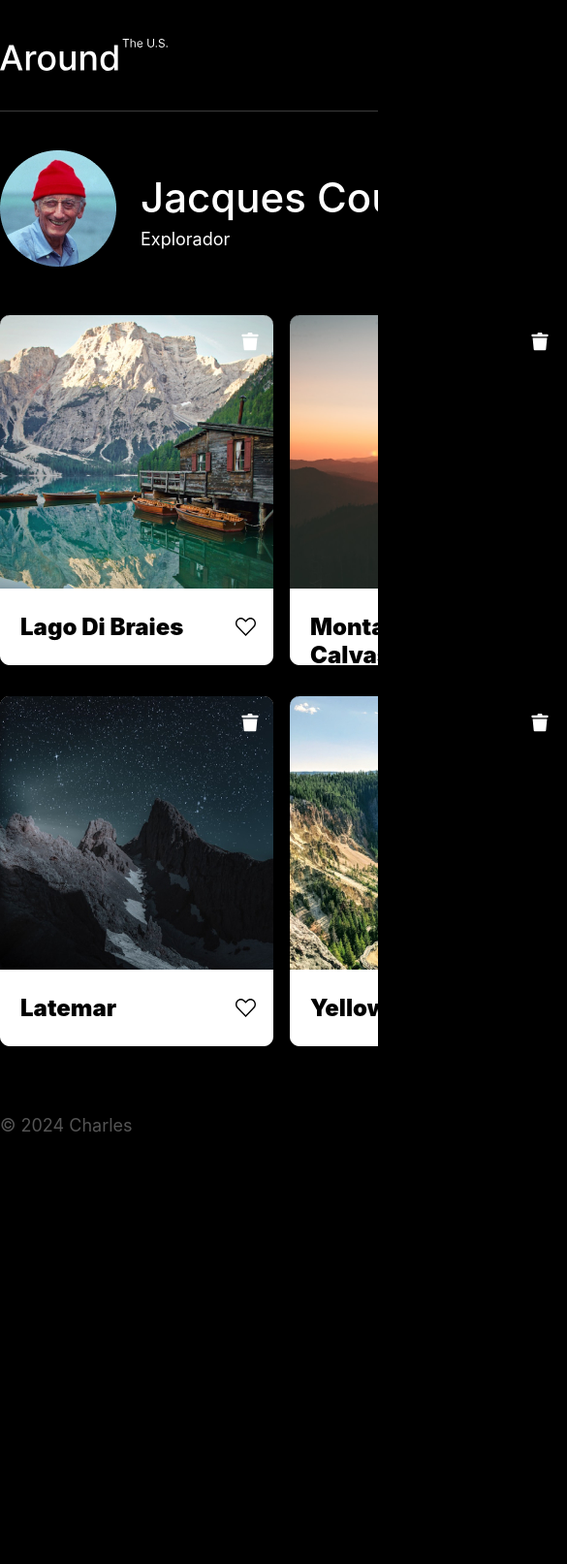
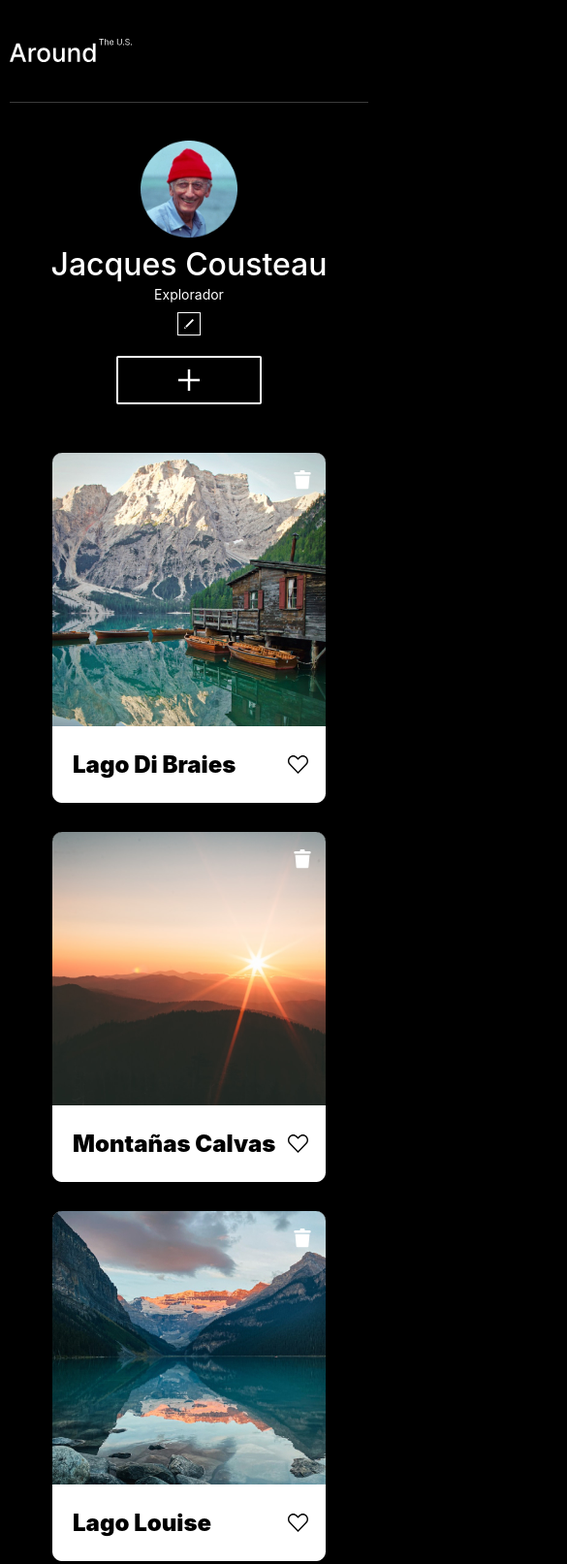
Before and after one commit to Charleandresb/web_project_around, a plain HTML site: page index.html in a window 390 px wide. Shown: the top 1613 px of the page at 97% size, 585 px wide, since content can reach past the window. Before the commit the page ends 1327 px from the top, so only its background shows below. Drawn offline with Linux system fonts and the light colour scheme.

Commit message:
agregar mediaquerys

```diff
--- a/pages/index.css
+++ b/pages/index.css
@@ -22,6 +22,30 @@ body {
   width: 880px;
 }
 
+@media screen and (max-width: 900px) {
+  .header {
+    width: 760px;
+  }
+}
+
+@media screen and (max-width: 768px) {
+  .header {
+    width: 600px;
+  }
+}
+
+@media screen and (max-width: 620px) {
+  .header {
+    width: 370px;
+  }
+}
+
+@media screen and (max-width: 385px) {
+  .header {
+    width: 320px;
+  }
+}
+
 .header__logo {
   display: flex;
   justify-content: flex-start;
@@ -29,6 +53,18 @@ body {
   margin: 0;
   max-width: 173px;
   width: 100%;
+}
+
+@media screen and (max-width: 620px) {
+  .header__logo {
+    max-width: 126px;
+  }
+}
+
+@media screen and (max-width: 385px) {
+  .header__logo {
+    margin: 0 0 0 27px;
+  }
 }
 
 .header__line {
@@ -48,10 +84,43 @@ body {
   padding: 40px 0 0;
 }
 
+@media screen and (max-width: 900px) {
+  .profile {
+    width: 760px;
+  }
+}
+
+@media screen and (max-width: 768px) {
+  .profile {
+    width: 600px;
+    height: 100px;
+  }
+}
+
+@media screen and (max-width: 620px) {
+  .profile {
+    flex-direction: column;
+    width: 370px;
+    height: 272px;
+  }
+}
+
+@media screen and (max-width: 385px) {
+  .profile {
+    width: 320px;
+  }
+}
+
 .profile__section {
   display: flex;
   flex-direction: row;
   align-items: center;
+}
+
+@media screen and (max-width: 620px) {
+  .profile__section {
+    flex-direction: column;
+  }
 }
 
 .profile__avatar {
@@ -61,12 +130,31 @@ body {
   width: 100%;
 }
 
+@media screen and (max-width: 768px) {
+  .profile__avatar {
+    max-width: 100px;
+  }
+}
+
 .profile__info {
   display: flex;
   flex-direction: column;
   align-items: baseline;
   margin: 0 17px 0 25px;
   height: 77px;
+}
+
+@media screen and (max-width: 768px) {
+  .profile__info {
+    margin: 0 17px;
+  }
+}
+
+@media screen and (max-width: 620px) {
+  .profile__info {
+    margin: 0;
+    align-items: center;
+  }
 }
 
 .profile__info-name {
@@ -78,11 +166,30 @@ body {
   max-height: 44px;
 }
 
+@media screen and (max-width: 900px) {
+  .profile__info-name {
+    font-size: 32px;
+    margin: 0 0 8px;
+  }
+}
+
+@media screen and (max-width: 620px) {
+  .profile__info-name {
+    margin: 0 0 4px;
+  }
+}
+
 .profile__info-button {
   width: 24px;
   height: 24px;
   margin: 0 0 17px;
   cursor: pointer;
+}
+
+@media screen and (max-width: 620px) {
+  .profile__info-button {
+    margin: 0 0 20px;
+  }
 }
 
 .profile__info-button:hover {
@@ -98,11 +205,28 @@ body {
   max-height: 17px;
 }
 
+@media screen and (max-width: 900px) {
+  .profile__info-description {
+    font-size: 14px;
+  }
+}
+
 .profile__add-button {
-  display: flex;
   width: 150px;
   height: 50px;
   cursor: pointer;
+}
+
+@media screen and (max-width: 768px) {
+  .profile__add-button {
+    width: 120px;
+  }
+}
+
+@media screen and (max-width: 620px) {
+  .profile__add-button {
+    width: 100%;
+  }
 }
 
 .profile__add-button:hover {
@@ -119,6 +243,20 @@ body {
   height: 756px;
   margin: 0 auto;
   padding: 50px 0 0;
+}
+
+@media screen and (max-width: 900px) {
+  .photo-cards {
+    width: 600px;
+    height: 1150px;
+  }
+}
+
+@media screen and (max-width: 620px) {
+  .photo-cards {
+    width: 282px;
+    height: 2316px;
+  }
 }
 
 .braies {
@@ -405,12 +543,49 @@ body {
   left: 34%;
 }
 
+@media screen and (max-width: 900px) {
+  .popup {
+    left: 26%;
+  }
+}
+
+@media screen and (max-width: 768px) {
+  .popup {
+    top: 20%;
+    left: 21%;
+  }
+}
+
+@media screen and (max-width: 620px) {
+  .popup {
+    left: 17%;
+  }
+}
+
+@media screen and (max-width: 375px) {
+  .popup {
+    left: 12%;
+  }
+}
+
+@media screen and (max-width: 320px) {
+  .popup {
+    left: 6%;
+  }
+}
+
 .popup__container {
   display: flex;
   flex-direction: column;
   background-color: white;
   border-radius: 10px;
   padding: 36px;
+}
+
+@media screen and (max-width: 620px) {
+  .popup__container {
+    padding: 25px 22px;
+  }
 }
 
 .popup__close-icon {
@@ -422,6 +597,15 @@ body {
   cursor: pointer;
 }
 
+@media screen and (max-width: 620px) {
+  .popup__close-icon {
+    width: 26px;
+    height: 26px;
+    top: -32px;
+    right: -2px;
+  }
+}
+
 .popup__close-icon:hover {
   opacity: 0.6;
 }
@@ -430,6 +614,12 @@ body {
   font-size: 24px;
   font-weight: 900;
   margin: 0 0 50px;
+}
+
+@media screen and (max-width: 620px) {
+  .popup__title {
+    font-size: 18px;
+  }
 }
 
 .popup__form {
@@ -446,6 +636,12 @@ body {
   border-right: 0cap;
 }
 
+@media screen and (max-width: 620px) {
+  .popup__input-name {
+    max-width: 238px;
+  }
+}
+
 .popup__input-about {
   max-width: 358px;
   height: 28px;
@@ -453,6 +649,12 @@ body {
   border-top: 0cap;
   border-left: 0cap;
   border-right: 0cap;
+}
+
+@media screen and (max-width: 620px) {
+  .popup__input-about {
+    max-width: 238px;
+  }
 }
 
 .popup__button {
@@ -463,6 +665,13 @@ body {
   font-weight: 400;
   background-color: black;
   cursor: pointer;
+}
+
+@media screen and (max-width: 620px) {
+  .popup__button {
+    width: 238px;
+    font-size: 14px;
+  }
 }
 
 .popup__button:hover {
@@ -487,3 +696,24 @@ body {
   margin: 0 auto;
   padding: 70px 0 155px;
 }
+
+@media screen and (max-width: 900px) {
+  .footer__copyright {
+    max-width: 760px;
+  }
+}
+
+@media screen and (max-width: 768px) {
+  .footer__copyright {
+    max-width: 600px;
+  }
+}
+
+@media screen and (max-width: 620px) {
+  .footer__copyright {
+    display: flex;
+    justify-content: center;
+    align-items: center;
+    font-size: 14px;
+  }
+}
```
